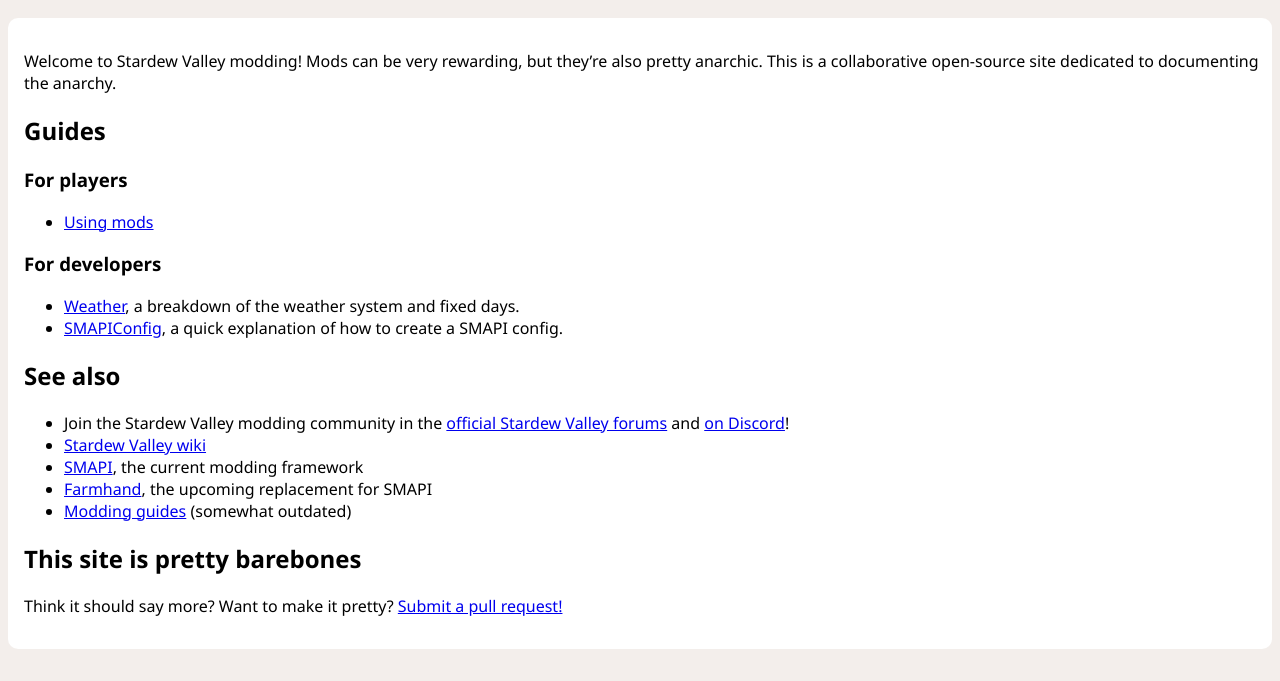
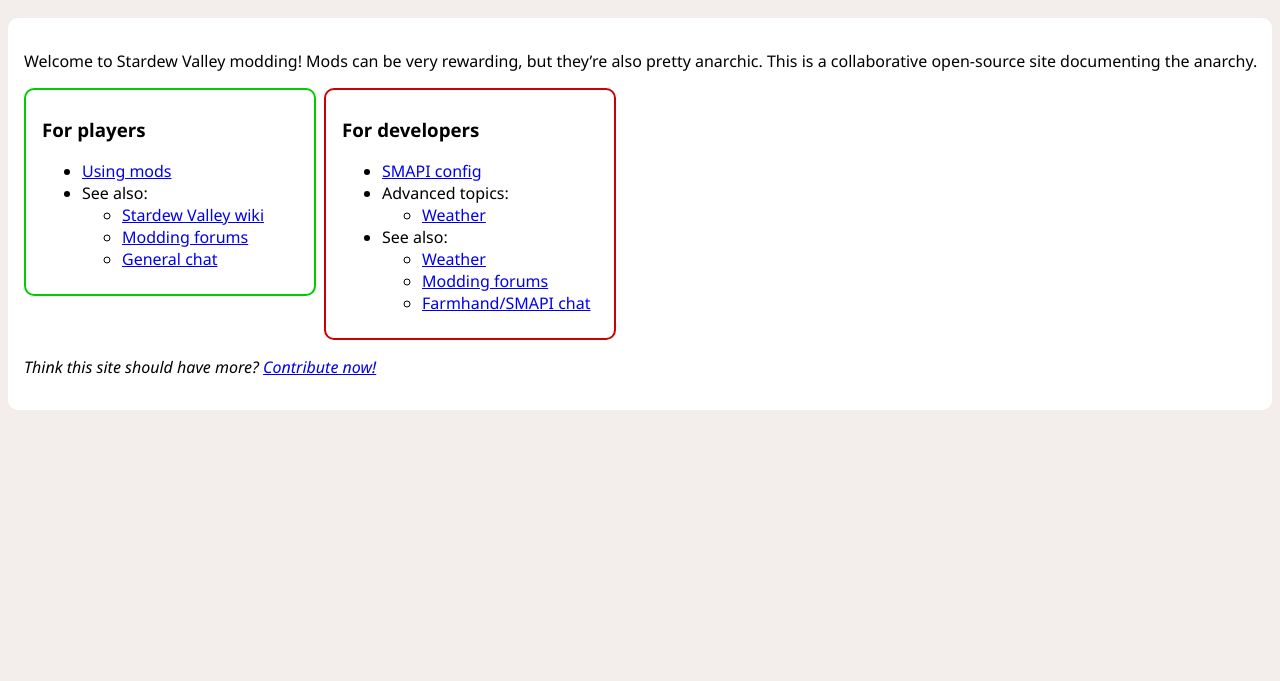
Before and after one commit to Pathoschild/canimod.github.io, a Jekyll site: the page built from index.md, in a window 1280 px wide. Shown: the part 352-1033 px from the top of the page. Built offline with Jekyll 4.4.1, drawn with Linux system fonts in a browser that asks for light colours; after the commit the page ends 900 px from its top, so only the background shows below that.

Commit message:
adjust layout to simplify navigation for readers

```diff
--- a/_layouts/default.html
+++ b/_layouts/default.html
@@ -1,18 +1,21 @@
 <!DOCTYPE html>
 <html lang="en">
 <head>
-    <title>{{site.title}} {% if page.title %} - {{ page.title }}{% endif %}</title>
+    <title>{{site.title}} {% if page.title %} - {{page.title}}{% endif %}</title>
     <meta charset="utf-8" />
     <link rel="stylesheet" type="text/css" href="/css/main.css" />
 </head>
-<body>
+<body data-section="{{page.section}}">
     <!-- header -->
     <div class="header">
-	<a href="{{ site.repo_url }}"><img class="repolink" src="https://camo.githubusercontent.com/38ef81f8aca64bb9a64448d0d70f1308ef5341ab/68747470733a2f2f73332e616d617a6f6e6177732e636f6d2f6769746875622f726962626f6e732f666f726b6d655f72696768745f6461726b626c75655f3132313632312e706e67" alt="Fork me on GitHub" data-canonical-src="https://s3.amazonaws.com/github/ribbons/forkme_right_darkblue_121621.png"></a>
-        <a href="{{ site.url }}{{ site.baseurl }}"><img class="logo" src="/images/logo.png" alt="{{ site.title }}" /></a>
+    <a href="{{site.repo_url}}"><img class="repolink" src="https://camo.githubusercontent.com/38ef81f8aca64bb9a64448d0d70f1308ef5341ab/68747470733a2f2f73332e616d617a6f6e6177732e636f6d2f6769746875622f726962626f6e732f666f726b6d655f72696768745f6461726b626c75655f3132313632312e706e67" alt="Fork me on GitHub" data-canonical-src="https://s3.amazonaws.com/github/ribbons/forkme_right_darkblue_121621.png"></a>
+        <a href="{{site.url}}{{site.baseurl}}"><img class="logo" src="/images/logo.png" alt="{{site.title}}"/></a>
+        {% if page.section != "main-page" %}
+            <a href="{{site.url}}{{site.baseurl}}">« back to index</a>
+        {% endif %}
         <ul>
             {% for x in site.data.nav %}
-                <li class="alignable pull-right nav-list"><a href="{{ x.link }}">{{ x.name }}</a>
+                <li class="alignable pull-right nav-list"><a href="{{x.link}}">{{x.name}}</a>
                 {% if forloop.first == false %}
                     /
                 {% endif %}
--- a/css/main.css
+++ b/css/main.css
@@ -4,7 +4,7 @@
 }
 
 .header, .content {
-	max-width:90em;
+    max-width: 90em;
     margin: 2em auto;
     padding: 1em;
     padding-right: 0;
@@ -33,3 +33,17 @@
 .header ul {
     display: inline-block;
 }
+
+body[data-section="main-page"] .playerbox,
+body[data-section="main-page"] .devbox {
+    float: left;
+    width: 16em;
+    border: 2px solid #0C0;
+    border-radius: 10px;
+    padding: 0.5em 1em;
+    margin-right: 0.5em;
+}
+
+body[data-section="main-page"] .devbox {
+    border: 2px solid #C00;
+}
--- a/index.md
+++ b/index.md
@@ -1,27 +1,37 @@
 ---
 layout: default
+section: main-page
 title: introduction
 ---
 
 Welcome to Stardew Valley modding! Mods can be very rewarding, but they're also pretty anarchic.
-This is a collaborative open-source site dedicated to documenting the anarchy.
+This is a collaborative open-source site documenting the anarchy.
 
-## Guides
+<div class="playerbox">
+    <h3>For players</h3>
+    <ul>
+        <li><a href="guides/using-mods">Using mods</a></li>
+        <li>See also:<ul>
+            <li><a href="http://stardewvalleywiki.com/">Stardew Valley wiki</a></li>
+            <li><a href="http://community.playstarbound.com/forums/mods.215/">Modding forums</a></li>
+            <li><a href="https://discord.gg/KCJHWhX">General chat</a></li>
+        </ul></li>
+    </ul>
+</div>
+<div class="devbox">
+    <h3>For developers</h3>
+    <ul>
+        <li><a href="guides/smapi-config">SMAPI config</a></li>
+        <li>Advanced topics:<ul>
+            <li><a href="guides/weather">Weather</a></li>
+        </ul></li>
+        <li>See also:<ul>
+            <li><a href="guides/weather">Weather</a></li>
+            <li><a href="http://community.playstarbound.com/forums/mods.215/">Modding forums</a></li>
+            <li><a href="https://discordapp.com/invite/0t3fh2xhHVc6Vdyx">Farmhand/SMAPI chat</a></li>
+        </ul></li>
+    </ul>
+</div>
+<br clear="all" />
 
-### For players
-* [Using mods](guides/using-mods)
-
-### For developers
-* [Weather](guides/weather), a breakdown of the weather system and fixed days.
-* [SMAPIConfig](guides/smapi-config), a quick explanation of how to create a SMAPI config.
-
-## See also
-* Join the Stardew Valley modding community in the [official Stardew Valley forums](http://community.playstarbound.com/forums/mods.215/)
-and [on Discord](https://discordapp.com/invite/0t3fh2xhHVc6Vdyx)!
-* [Stardew Valley wiki](http://stardewvalleywiki.com/)
-* [SMAPI](https://github.com/cjsu/SMAPI), the current modding framework
-* [Farmhand](https://github.com/ClxS/Stardew-Farmhand), the upcoming replacement for SMAPI
-* [Modding guides](http://community.playstarbound.com/threads/modding-guides-and-general-modding-discussion-redux.109131/) (somewhat outdated)
-
-## This site is pretty barebones
-Think it should say more? Want to make it pretty? [Submit a pull request!](https://github.com/canimod/canimod.github.io)
+_Think this site should have more? [Contribute now!](https://github.com/canimod/canimod.github.io#readme)_
```
Lines whose indentation alone changed are shown as unchanged.
